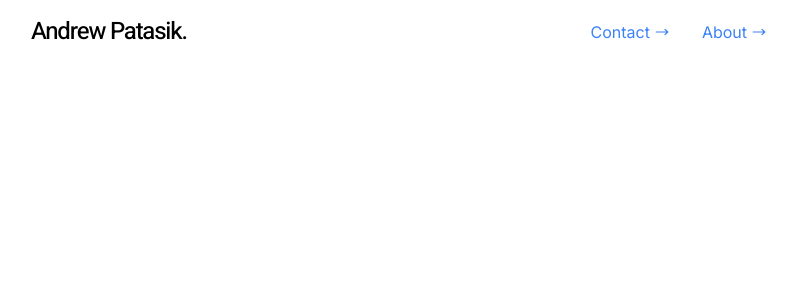
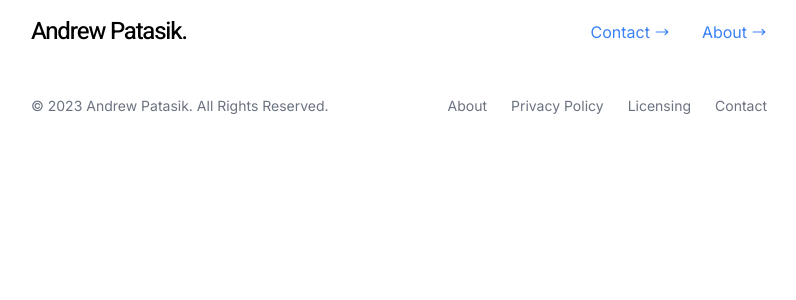
Before and after one commit to andrewpatasik/andrewpatasik.github.io, a React (Vite) app: page / in a window 1280 px wide. Shown: the top 300 px of the page, without its empty margins (241-1037 px from the left). Built offline with nearby package versions, Linux system fonts and the light colour scheme.

Commit message:
footer added

```diff
--- a/src/App.tsx
+++ b/src/App.tsx
@@ -1,3 +1,4 @@
+import Footer from "./components/Footer"
 import { Navbar } from "./components/Navbar"
 
 function App() {
@@ -5,6 +6,7 @@
   return (
     <div style={{fontFamily: 'inter, sans-serif'}} className="flex flex-col w-3/5 mx-auto">
       <Navbar />
+      <Footer />
     </div>
   )
 }
--- a/src/components/Footer.tsx
+++ b/src/components/Footer.tsx
@@ -0,0 +1,39 @@
+const Footer = () => {
+  return (
+    <footer className="bg-white m-4">
+      <div className="w-full mx-auto max-w-screen-xl py-4 md:flex md:items-center md:justify-between">
+        <span className="text-sm text-gray-500 sm:text-center">
+          © 2023{" "}
+          <a href="#" className="hover:underline">
+            Andrew Patasik
+          </a>
+          . All Rights Reserved.
+        </span>
+        <ul className="flex flex-wrap items-center mt-3 text-sm font-medium text-gray-500 sm:mt-0">
+          <li>
+            <a href="#" className="mr-4 hover:underline md:mr-6 ">
+              About
+            </a>
+          </li>
+          <li>
+            <a href="#" className="mr-4 hover:underline md:mr-6">
+              Privacy Policy
+            </a>
+          </li>
+          <li>
+            <a href="#" className="mr-4 hover:underline md:mr-6">
+              Licensing
+            </a>
+          </li>
+          <li>
+            <a href="#" className="hover:underline">
+              Contact
+            </a>
+          </li>
+        </ul>
+      </div>
+    </footer>
+  );
+};
+
+export default Footer;
```
